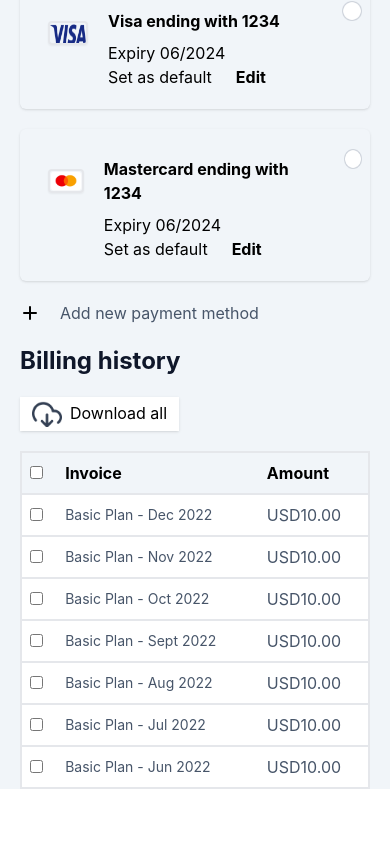
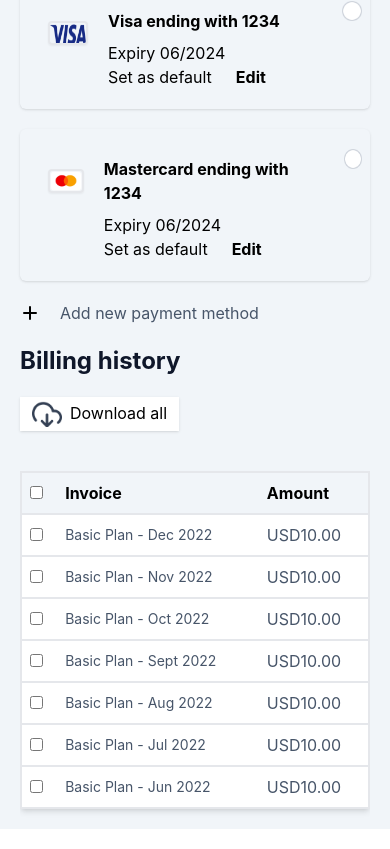
Before and after one commit to abulrasheedilori/vencru-ass, a React (Create React App) app: page / in a window 390 px wide. Shown: the part 640-1489 px from the top of the page. Before the commit the page ends 1449 px from the top, so only its background shows below. Built offline with nearby package versions, Linux system fonts and the light colour scheme.

Commit message:
desktop and mobile table margin-y issue solved - updated

```diff
--- a/src/screens/SettingScreen.js
+++ b/src/screens/SettingScreen.js
@@ -113,7 +113,7 @@ export const SettingScreen = () => {
               </div>
 
               <div className="overflow-x-auto">
-                <table className="w-full m-auto shadow-md border-2 round-sm">
+                <table className="w-full my-5 m-auto shadow-md border-2 round-sm">
                   <thead>
                     <tr className="w-full border-2 text-left">
                       <th className="p-2"><input type="checkbox" className="bg-purple-700" name="history" /></th>
```
